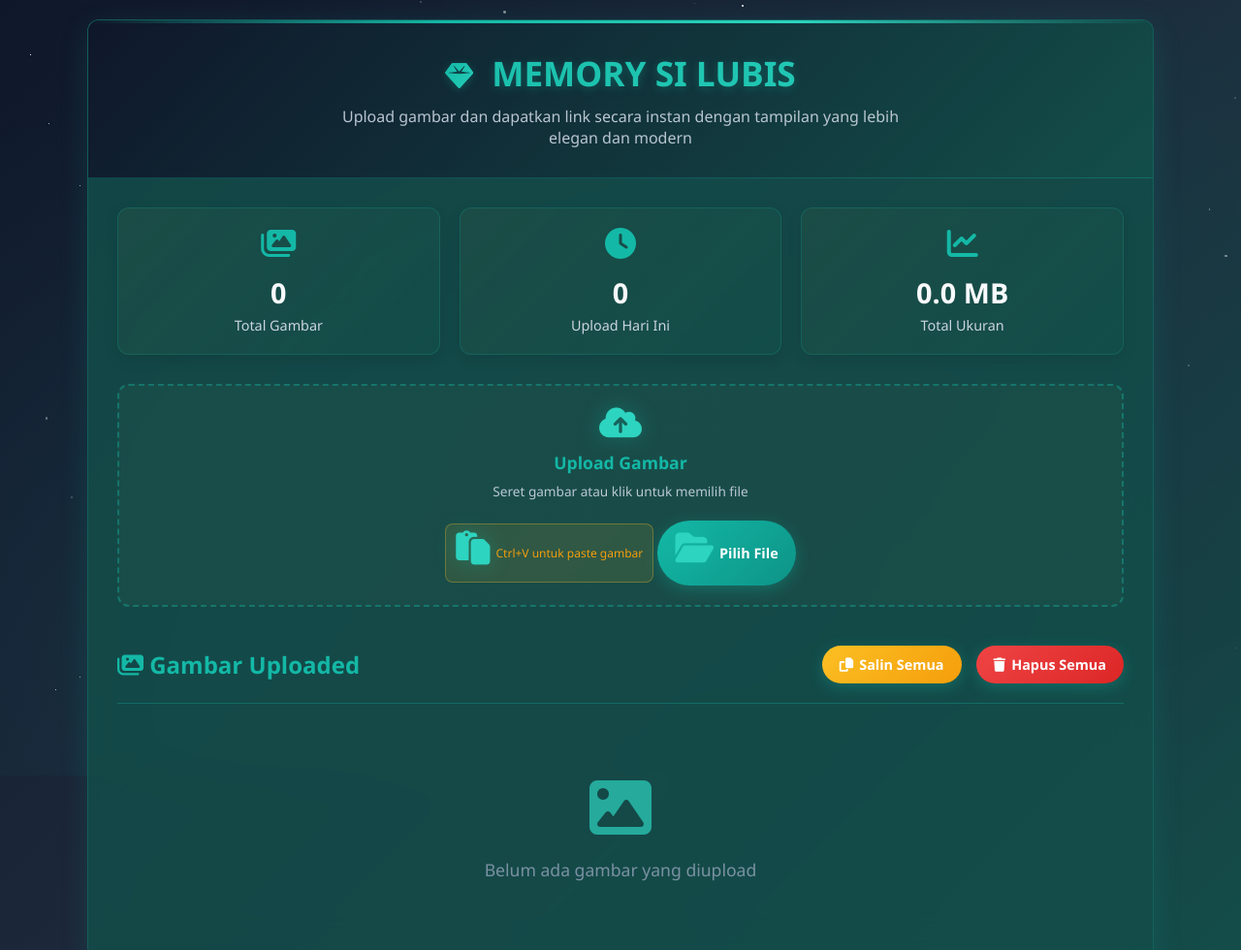
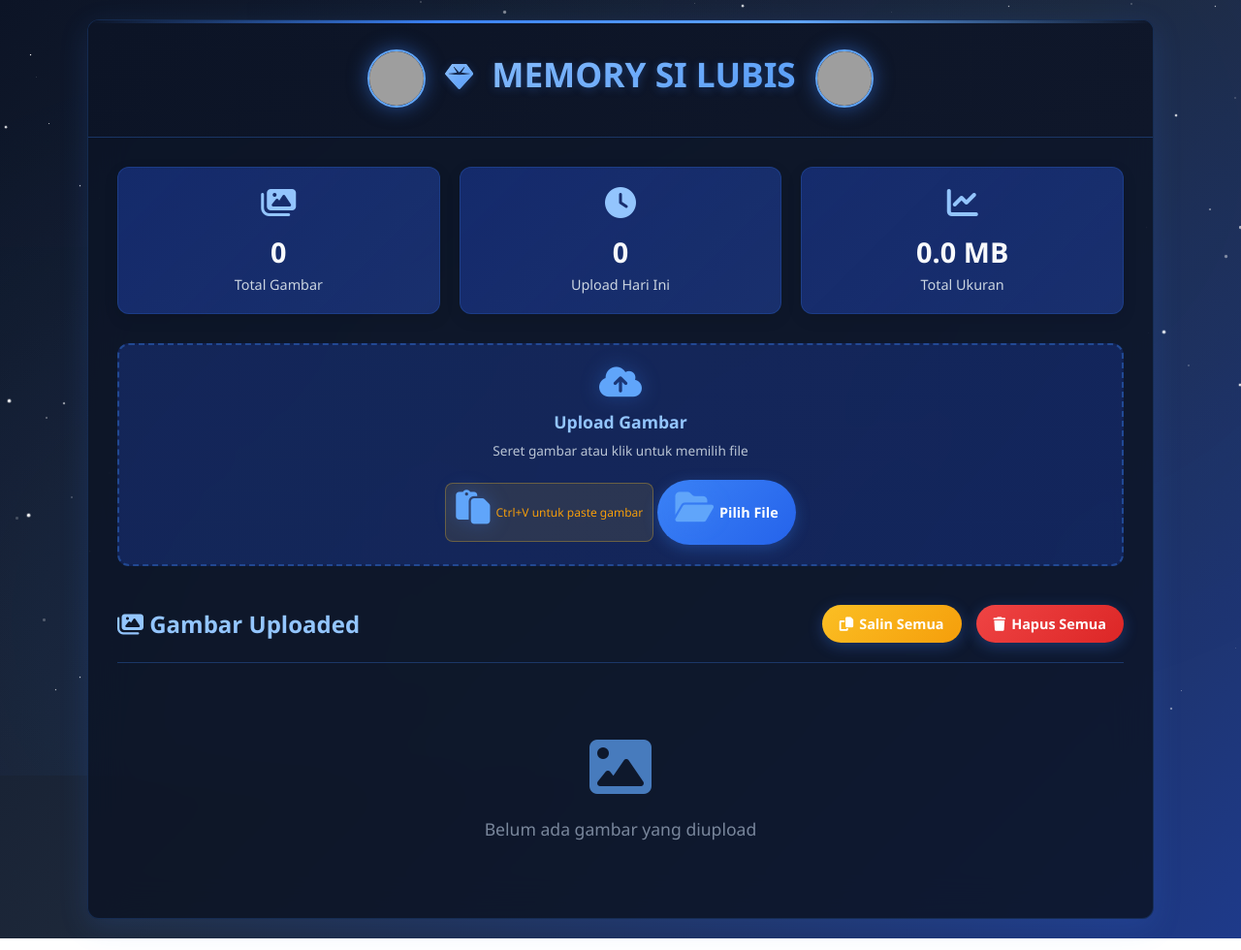
Before and after one commit to Lubis30/Simpan-di-sini-Buktinya, a plain HTML site: page index.html in a window 1280 px wide. Shown: the top 980 px of the page at 97% size. Drawn offline with Linux system fonts and the light colour scheme; grey boxes are pictures that could not be loaded.

Commit message:
Update index.html

```diff
--- a/index.html
+++ b/index.html
@@ -1,5 +1,3 @@
-
-
 <!DOCTYPE html>
 <html lang="id">
 <head>
@@ -16,24 +14,26 @@
         }
 
         :root {
-            --primary-teal: #14b8a6;
-            --secondary-teal: #0d9488;
-            --accent-teal: #2dd4bf;
-            --dark-teal: #134e4a;
-            --darker-teal: #0f172a;
-            --light-teal: #1e4d47;
+            --primary-blue: #3b82f6;
+            --secondary-blue: #2563eb;
+            --accent-blue: #60a5fa;
+            --dark-blue: #1e3a8a;
+            --darker-blue: #0f172a;
+            --light-blue: #1e40af;
+            --midnight-blue: #0c1426;
+            --starlight-blue: #93c5fd;
             --text-color: #f8fafc;
             --success-color: #10b981;
             --danger-color: #ef4444;
             --warning-color: #f59e0b;
             --gold-color: #fbbf24;
-            --shadow: 0 8px 30px rgba(20, 184, 166, 0.15);
+            --shadow: 0 8px 30px rgba(59, 130, 246, 0.15);
             --radius: 12px;
-            --glow: 0 0 30px rgba(20, 184, 166, 0.3);
+            --glow: 0 0 30px rgba(59, 130, 246, 0.3);
         }
 
         body {
-            background: linear-gradient(135deg, #0f172a 0%, #1e293b 50%, #134e4a 100%);
+            background: linear-gradient(135deg, #0c1426 0%, #1e293b 50%, #1e3a8a 100%);
             min-height: 100vh;
             display: flex;
             justify-content: center;
@@ -44,18 +44,18 @@
             overflow-x: hidden;
         }
 
-        .teal-bg {
+        .midnight-bg {
             position: fixed;
             top: 0;
             left: 0;
             width: 100%;
             height: 100%;
             background:
-                radial-gradient(circle at 20% 80%, rgba(20, 184, 166, 0.1) 0%, transparent 50%),
-                radial-gradient(circle at 80% 20%, rgba(13, 148, 136, 0.08) 0%, transparent 50%),
-                radial-gradient(circle at 40% 40%, rgba(45, 212, 191, 0.06) 0%, transparent 50%);
+                radial-gradient(circle at 20% 80%, rgba(59, 130, 246, 0.1) 0%, transparent 50%),
+                radial-gradient(circle at 80% 20%, rgba(37, 99, 235, 0.08) 0%, transparent 50%),
+                radial-gradient(circle at 40% 40%, rgba(96, 165, 250, 0.06) 0%, transparent 50%);
             z-index: -1;
-            animation: tealPulse 10s ease-in-out infinite;
+            animation: midnightPulse 15s ease-in-out infinite;
         }
 
         .stars {
@@ -74,25 +74,40 @@
             animation: twinkle 5s infinite;
         }
 
-        @keyframes twinkle {
-            0%, 100% { opacity: 0.2; }
-            50% { opacity: 1; }
+        .shooting-star {
+            position: absolute;
+            width: 100px;
+            height: 2px;
+            background: linear-gradient(to right, transparent, white);
+            transform: rotate(-45deg);
+            opacity: 0;
         }
 
-        @keyframes tealPulse {
+        @keyframes twinkle {
+            0%, 100% { opacity: 0.2; transform: scale(1); }
+            50% { opacity: 1; transform: scale(1.2); }
+        }
+
+        @keyframes midnightPulse {
             0%, 100% { opacity: 0.6; }
             50% { opacity: 0.8; }
+        }
+
+        @keyframes shooting {
+            0% { opacity: 0; transform: translateX(0) translateY(0) rotate(-45deg); }
+            10% { opacity: 1; }
+            100% { opacity: 0; transform: translateX(500px) translateY(500px) rotate(-45deg); }
         }
 
         .container {
             width: 100%;
             max-width: 1100px;
-            background: rgba(19, 78, 74, 0.85);
+            background: rgba(12, 20, 38, 0.85);
             border-radius: var(--radius);
             box-shadow: var(--shadow);
             overflow: hidden;
             animation: fadeIn 0.8s ease;
-            border: 1px solid rgba(20, 184, 166, 0.2);
+            border: 1px solid rgba(59, 130, 246, 0.2);
             backdrop-filter: blur(20px);
             position: relative;
         }
@@ -104,7 +119,7 @@
             left: 0;
             right: 0;
             height: 3px;
-            background: linear-gradient(to right, transparent, var(--primary-teal), var(--accent-teal), transparent);
+            background: linear-gradient(to right, transparent, var(--primary-blue), var(--accent-blue), transparent);
             z-index: 10;
         }
 
@@ -114,13 +129,36 @@
         }
 
         .header {
-            background: linear-gradient(135deg, var(--darker-teal), var(--dark-teal));
+            background: linear-gradient(135deg, var(--midnight-blue), var(--darker-blue));
             color: var(--text-color);
             padding: 30px 30px;
             text-align: center;
             position: relative;
             overflow: hidden;
-            border-bottom: 1px solid rgba(20, 184, 166, 0.3);
+            border-bottom: 1px solid rgba(59, 130, 246, 0.3);
+        }
+
+        .header-content {
+            display: flex;
+            align-items: center;
+            justify-content: center;
+            gap: 20px;
+            flex-wrap: wrap;
+        }
+
+        .logo {
+            width: 60px;
+            height: 60px;
+            border-radius: 50%;
+            object-fit: cover;
+            border: 2px solid var(--accent-blue);
+            box-shadow: 0 0 20px rgba(59, 130, 246, 0.5);
+            transition: all 0.3s ease;
+        }
+
+        .logo:hover {
+            transform: scale(1.1) rotate(5deg);
+            box-shadow: 0 0 30px rgba(59, 130, 246, 0.8);
         }
 
         .header h1 {
@@ -128,10 +166,10 @@
             margin-bottom: 10px;
             font-weight: 700;
             position: relative;
-            background: linear-gradient(135deg, var(--primary-teal), var(--accent-teal));
+            background: linear-gradient(135deg, var(--starlight-blue), var(--accent-blue));
             -webkit-background-clip: text;
             -webkit-text-fill-color: transparent;
-            text-shadow: 0 2px 10px rgba(20, 184, 166, 0.3);
+            text-shadow: 0 2px 10px rgba(59, 130, 246, 0.3);
         }
 
         .header p {
@@ -146,7 +184,7 @@
         .header-icon {
             font-size: 1.8rem;
             margin-right: 10px;
-            background: linear-gradient(135deg, var(--primary-teal), var(--accent-teal));
+            background: linear-gradient(135deg, var(--starlight-blue), var(--accent-blue));
             -webkit-background-clip: text;
             -webkit-text-fill-color: transparent;
         }
@@ -156,12 +194,12 @@
         }
 
         .upload-area {
-            border: 2px dashed rgba(20, 184, 166, 0.4);
+            border: 2px dashed rgba(59, 130, 246, 0.4);
             border-radius: var(--radius);
-            padding: 20px 15px; /* Diperkecil dari 40px 20px */
+            padding: 20px 15px;
             text-align: center;
             margin-bottom: 30px;
-            background: rgba(30, 77, 71, 0.5);
+            background: rgba(30, 64, 175, 0.3);
             transition: all 0.3s ease;
             cursor: pointer;
             position: relative;
@@ -175,41 +213,41 @@
             left: 0;
             width: 100%;
             height: 100%;
-            background: linear-gradient(135deg, rgba(20, 184, 166, 0.05), rgba(13, 148, 136, 0.05));
+            background: linear-gradient(135deg, rgba(59, 130, 246, 0.05), rgba(37, 99, 235, 0.05));
             z-index: -1;
         }
 
         .upload-area.active {
-            border-color: var(--primary-teal);
-            background: rgba(20, 184, 166, 0.1);
+            border-color: var(--primary-blue);
+            background: rgba(59, 130, 246, 0.1);
             box-shadow: var(--glow);
         }
 
         .upload-area:hover {
-            background: rgba(20, 184, 166, 0.15);
-            border-color: var(--accent-teal);
+            background: rgba(59, 130, 246, 0.15);
+            border-color: var(--accent-blue);
             transform: translateY(-3px);
         }
 
         .upload-area i {
-            font-size: 2.2rem; /* Diperkecil dari 3rem */
-            color: var(--accent-teal);
-            margin-bottom: 12px; /* Diperkecil dari 20px */
-            filter: drop-shadow(0 0 10px rgba(20, 184, 166, 0.3));
+            font-size: 2.2rem;
+            color: var(--accent-blue);
+            margin-bottom: 12px;
+            filter: drop-shadow(0 0 10px rgba(59, 130, 246, 0.3));
         }
 
         .upload-area h3 {
-            color: var(--primary-teal);
-            margin-bottom: 8px; /* Diperkecil dari 15px */
-            font-size: 1.1rem; /* Diperkecil dari 1.4rem */
+            color: var(--starlight-blue);
+            margin-bottom: 8px;
+            font-size: 1.1rem;
             font-weight: 600;
         }
 
         .upload-area p {
             color: #cbd5e1;
             opacity: 0.9;
-            margin-bottom: 12px; /* Diperkecil dari 20px */
-            font-size: 0.85rem; /* Diperkecil dari 1rem */
+            margin-bottom: 12px;
+            font-size: 0.85rem;
             line-height: 1.4;
         }
 
@@ -217,33 +255,33 @@
             background: rgba(251, 191, 36, 0.1);
             border: 1px solid rgba(251, 191, 36, 0.3);
             border-radius: 8px;
-            padding: 6px 10px; /* Diperkecil dari 10px 15px */
-            margin-top: 12px; /* Diperkecil dari 20px */
+            padding: 6px 10px;
+            margin-top: 12px;
             color: var(--warning-color);
-            font-size: 0.75rem; /* Diperkecil dari 0.9rem */
+            font-size: 0.75rem;
             max-width: 400px;
             margin-left: auto;
             margin-right: auto;
             display: inline-flex;
             align-items: center;
-            gap: 6px; /* Diperkecil dari 8px */
+            gap: 6px;
         }
 
         .btn {
-            background: linear-gradient(135deg, var(--primary-teal), var(--secondary-teal));
+            background: linear-gradient(135deg, var(--primary-blue), var(--secondary-blue));
             color: white;
             border: none;
-            padding: 10px 18px; /* Diperkecil dari 12px 25px */
+            padding: 10px 18px;
             border-radius: 50px;
-            font-size: 0.9rem; /* Diperkecil dari 1rem */
+            font-size: 0.9rem;
             font-weight: 600;
             cursor: pointer;
             transition: all 0.3s ease;
             display: inline-flex;
             align-items: center;
             justify-content: center;
-            gap: 6px; /* Diperkecil dari 8px */
-            box-shadow: 0 4px 15px rgba(20, 184, 166, 0.3);
+            gap: 6px;
+            box-shadow: 0 4px 15px rgba(59, 130, 246, 0.3);
             position: relative;
             overflow: hidden;
         }
@@ -265,12 +303,12 @@
 
         .btn:hover {
             transform: translateY(-2px);
-            box-shadow: 0 6px 20px rgba(20, 184, 166, 0.4);
-            background: linear-gradient(135deg, var(--accent-teal), var(--primary-teal));
+            box-shadow: 0 6px 20px rgba(59, 130, 246, 0.4);
+            background: linear-gradient(135deg, var(--accent-blue), var(--primary-blue));
         }
 
         .btn-secondary {
-            background: linear-gradient(135deg, var(--accent-teal), var(--primary-teal));
+            background: linear-gradient(135deg, var(--accent-blue), var(--primary-blue));
         }
 
         .btn-success {
@@ -299,11 +337,11 @@
             align-items: center;
             margin-bottom: 25px;
             padding-bottom: 20px;
-            border-bottom: 1px solid rgba(20, 184, 166, 0.3);
+            border-bottom: 1px solid rgba(59, 130, 246, 0.3);
         }
 
         .uploaded-images h2 {
-            color: var(--primary-teal);
+            color: var(--starlight-blue);
             font-size: 1.5rem;
             font-weight: 600;
         }
@@ -320,13 +358,13 @@
         }
 
         .image-item {
-            background: linear-gradient(145deg, rgba(30, 77, 71, 0.8), rgba(19, 78, 74, 0.9));
+            background: linear-gradient(145deg, rgba(30, 64, 175, 0.5), rgba(30, 58, 138, 0.7));
             border-radius: var(--radius);
             padding: 20px;
             box-shadow: 0 5px 15px rgba(0, 0, 0, 0.2);
             transition: all 0.3s ease;
             animation: slideIn 0.4s ease;
-            border: 1px solid rgba(20, 184, 166, 0.2);
+            border: 1px solid rgba(59, 130, 246, 0.2);
             position: relative;
             overflow: hidden;
         }
@@ -338,7 +376,7 @@
             left: 0;
             width: 100%;
             height: 2px;
-            background: linear-gradient(to right, transparent, var(--primary-teal), transparent);
+            background: linear-gradient(to right, transparent, var(--primary-blue), transparent);
         }
 
         @keyframes slideIn {
@@ -348,8 +386,8 @@
 
         .image-item:hover {
             transform: translateY(-8px);
-            box-shadow: 0 10px 25px rgba(20, 184, 166, 0.2);
-            border-color: rgba(20, 184, 166, 0.4);
+            box-shadow: 0 10px 25px rgba(59, 130, 246, 0.2);
+            border-color: rgba(59, 130, 246, 0.4);
         }
 
         .image-preview {
@@ -358,7 +396,7 @@
             object-fit: cover;
             border-radius: 8px;
             margin-bottom: 20px;
-            border: 1px solid rgba(20, 184, 166, 0.3);
+            border: 1px solid rgba(59, 130, 246, 0.3);
             transition: all 0.3s ease;
         }
 
@@ -369,11 +407,11 @@
         .image-link {
             display: flex;
             align-items: center;
-            background: rgba(30, 77, 71, 0.6);
+            background: rgba(30, 64, 175, 0.4);
             border-radius: 8px;
             padding: 10px 15px;
             margin-bottom: 15px;
-            border: 1px solid rgba(20, 184, 166, 0.2);
+            border: 1px solid rgba(59, 130, 246, 0.2);
         }
 
         .image-link input {
@@ -388,7 +426,7 @@
         .copy-btn {
             background: transparent;
             border: none;
-            color: var(--accent-teal);
+            color: var(--accent-blue);
             cursor: pointer;
             font-size: 1rem;
             transition: all 0.2s ease;
@@ -397,8 +435,8 @@
         }
 
         .copy-btn:hover {
-            background-color: rgba(45, 212, 191, 0.1);
-            color: var(--primary-teal);
+            background-color: rgba(96, 165, 250, 0.1);
+            color: var(--primary-blue);
         }
 
         .actions {
@@ -416,7 +454,7 @@
             position: fixed;
             top: 20px;
             right: 20px;
-            background: linear-gradient(135deg, var(--primary-teal), var(--secondary-teal));
+            background: linear-gradient(135deg, var(--primary-blue), var(--secondary-blue));
             color: white;
             padding: 15px 20px;
             border-radius: var(--radius);
@@ -427,7 +465,7 @@
             transform: translateX(150%);
             transition: transform 0.3s ease;
             z-index: 1000;
-            border-left: 3px solid var(--accent-teal);
+            border-left: 3px solid var(--accent-blue);
             min-width: 280px;
         }
 
@@ -479,7 +517,7 @@
         .empty-state i {
             font-size: 4rem;
             margin-bottom: 20px;
-            color: var(--accent-teal);
+            color: var(--accent-blue);
             opacity: 0.7;
         }
 
@@ -493,7 +531,7 @@
             top: 12px;
             right: 12px;
             background: linear-gradient(135deg, var(--gold-color), #f59e0b);
-            color: var(--darker-teal);
+            color: var(--darker-blue);
             padding: 5px 10px;
             border-radius: 12px;
             font-size: 0.8rem;
@@ -518,24 +556,24 @@
 
         .stat-card {
             flex: 1;
-            background: linear-gradient(135deg, rgba(30, 77, 71, 0.8), rgba(19, 78, 74, 0.9));
+            background: linear-gradient(135deg, rgba(30, 64, 175, 0.5), rgba(30, 58, 138, 0.7));
             border-radius: var(--radius);
             padding: 20px;
             text-align: center;
-            border: 1px solid rgba(20, 184, 166, 0.2);
+            border: 1px solid rgba(59, 130, 246, 0.2);
             box-shadow: 0 5px 15px rgba(0, 0, 0, 0.1);
             transition: all 0.3s ease;
         }
 
         .stat-card:hover {
             transform: translateY(-5px);
-            box-shadow: 0 8px 20px rgba(20, 184, 166, 0.2);
+            box-shadow: 0 8px 20px rgba(59, 130, 246, 0.2);
         }
 
         .stat-card i {
             font-size: 2rem;
             margin-bottom: 15px;
-            color: var(--primary-teal);
+            color: var(--starlight-blue);
         }
 
         .stat-card h3 {
@@ -585,17 +623,27 @@
             .stats-container {
                 flex-direction: column;
             }
+
+            .header-content {
+                flex-direction: column;
+            }
         }
     </style>
 </head>
 <body>
-    <div class="teal-bg"></div>
+    <div class="midnight-bg"></div>
     <div class="stars" id="stars"></div>
 
     <div class="container">
         <div class="header">
-            <h1><i class="fas fa-gem header-icon"></i> MEMORY SI LUBIS</h1>
-            <p>Upload gambar dan dapatkan link secara instan dengan tampilan yang lebih elegan dan modern</p>
+            <div class="header-content">
+                <img src="https://i.ibb.co/9mWct2X2/2102cf66be84.png" alt="Logo Memory Si Lubis" class="logo">
+                <div>
+                    <h1><i class="fas fa-gem header-icon"></i> MEMORY SI LUBIS</h1>
+                    <p></p>
+                </div>
+                <img src="https://i.ibb.co/9mWct2X2/2102cf66be84.png" alt="Logo Memory Si Lubis" class="logo">
+            </div>
         </div>
 
         <div class="content">
@@ -683,6 +731,7 @@
 
             // Membuat efek bintang
             createStars();
+            createShootingStars();
 
             loadImagesFromStorage();
             updateStats();
@@ -725,7 +774,7 @@
             deleteAllBtn.addEventListener('click', deleteAllImages);
 
             function createStars() {
-                const starCount = 100;
+                const starCount = 200;
                 for (let i = 0; i < starCount; i++) {
                     const star = document.createElement('div');
                     star.classList.add('star');
@@ -747,6 +796,28 @@
 
                     starsContainer.appendChild(star);
                 }
+            }
+
+            function createShootingStars() {
+                setInterval(() => {
+                    const shootingStar = document.createElement('div');
+                    shootingStar.classList.add('shooting-star');
+
+                    // Random position
+                    shootingStar.style.left = `${Math.random() * 20}%`;
+                    shootingStar.style.top = `${Math.random() * 20}%`;
+
+                    // Random animation duration
+                    const duration = Math.random() * 3 + 2;
+                    shootingStar.style.animation = `shooting ${duration}s linear`;
+
+                    starsContainer.appendChild(shootingStar);
+
+                    // Remove after animation completes
+                    setTimeout(() => {
+                        shootingStar.remove();
+                    }, duration * 1000);
+                }, 3000);
             }
 
             function loadImagesFromStorage() {
```
